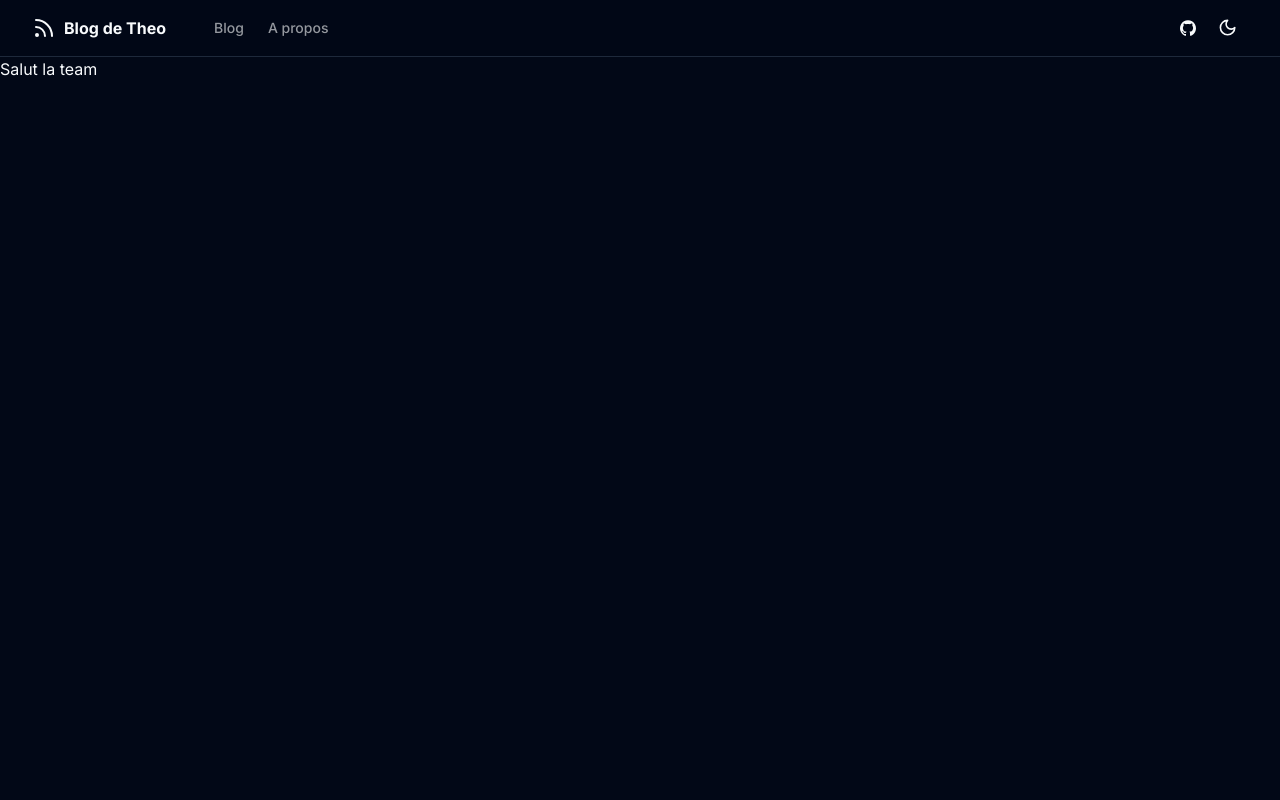
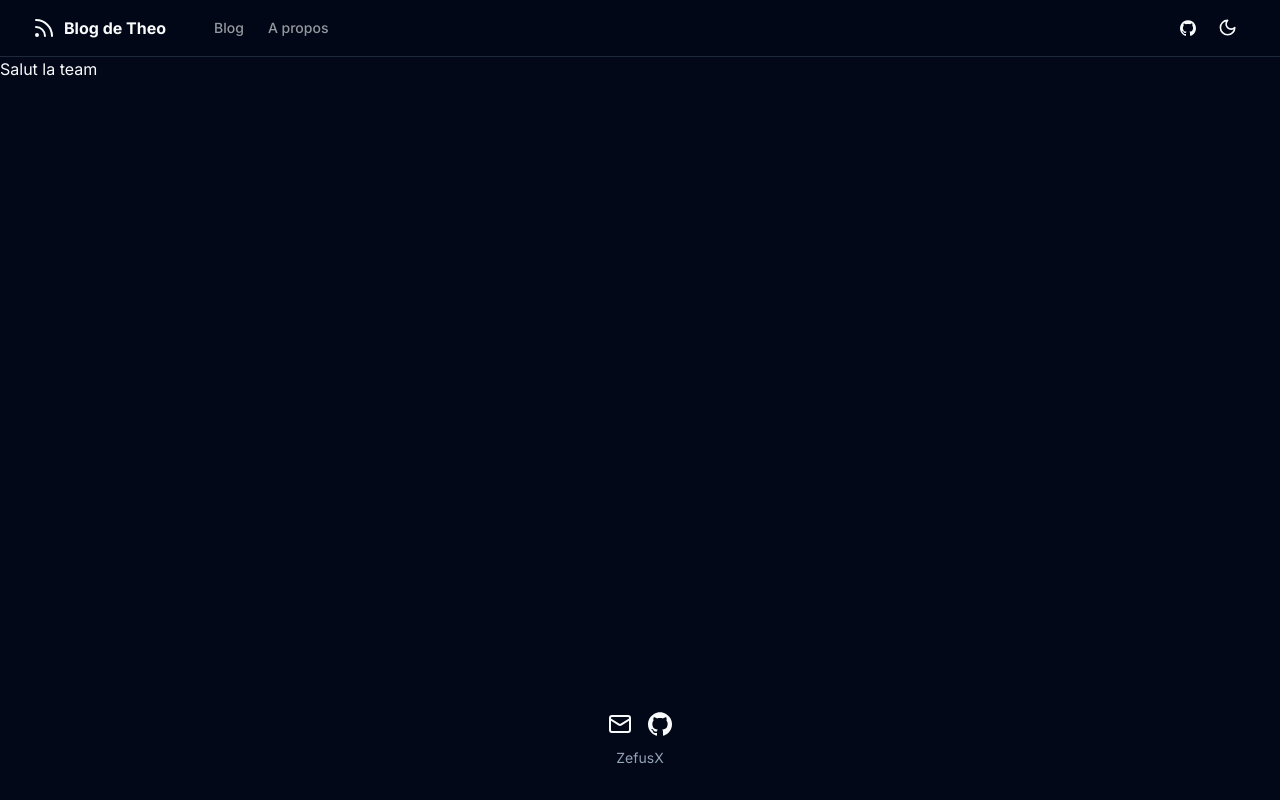
Before and after one commit to ZefusX/site-perso, a Next.js app: page / in a window 1280 px wide. Built offline with nearby package versions, Linux system fonts and the light colour scheme.

Commit message:
10 : Footer et fix z index

```diff
--- a/app/layout.tsx
+++ b/app/layout.tsx
@@ -4,6 +4,7 @@
 import { cn } from "@/lib/utils";
 import { SiteHeader } from "@/components/site-header";
 import { Providers } from "@/components/providers";
+import { SiteFooter } from "@/components/site-footer";
 
 const inter = Inter({ subsets: ["latin"], variable: "--font-sans" });
 
@@ -29,6 +30,7 @@
           <div className="relative flex min-h-dvh flex-col bg-background">
             <SiteHeader />
             <main className="flex-1">{children}</main>
+            <SiteFooter />
           </div>
         </Providers>
       </body>
--- /dev/null
+++ b/components/site-footer.tsx
@@ -0,0 +1,25 @@
+import { Mail } from "lucide-react";
+import { siteConfig } from "@/config/site";
+import { Icons } from "./icons";
+
+export function SiteFooter() {
+  return (
+    <footer>
+      <div className="mb-6 mt-14 flex flex-col items-center">
+        <div className="mb-3 flex space-x-4">
+          <a target="_blank" rel="noreferrer" href="mailto:zefuscode@gmail.com">
+            <span className="sr-only">Mail</span>
+            <Mail className="h-6 w-6" />
+          </a>
+          <a target="_blank" rel="noreferrer" href={siteConfig.links.github}>
+            <span className="sr-only">Github</span>
+            <Icons.gitHub className="h-6 w-6" />
+          </a>
+        </div>
+        <div className="mb-2 flex space-x-2 text-sm text-muted-foreground">
+          <p>{siteConfig.author}</p>
+        </div>
+      </div>
+    </footer>
+  );
+}
--- a/components/site-header.tsx
+++ b/components/site-header.tsx
@@ -9,7 +9,7 @@
 
 export function SiteHeader() {
   return (
-    <header className="sticky top-0 w-full border-b border-border bg-background/95 backdrop-blur supports-[backdrop-filter]:bg-background/60:">
+    <header className="z-10 sticky top-0 w-full border-b border-border bg-background/95 backdrop-blur supports-[backdrop-filter]:bg-background/60:">
       <div className="container flex h-14 max-w-screen-2xl items-center">
         <MainNav />
         <div className="flex flex-1 items-center justify-end space-x-2">
```
